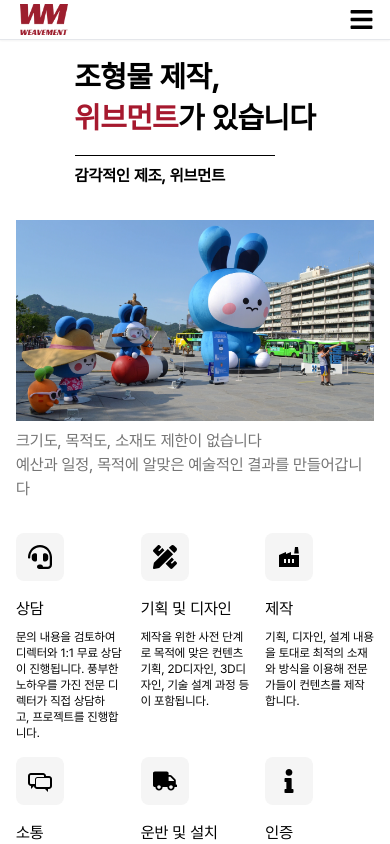
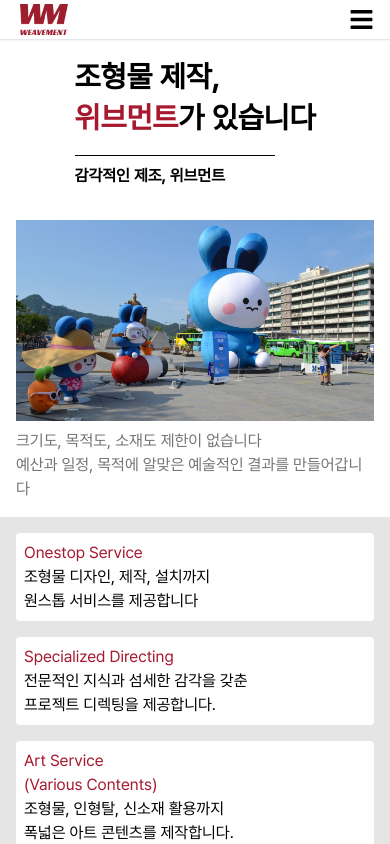
Before and after one commit to HOTGU/weavement_next_ts, a Next.js app: page /aboutus in a window 390 px wide. Shown: the top 844 px of the page. Built offline with nearby package versions, Linux system fonts and the light colour scheme.

Commit message:
about us ui 수정

```diff
--- a/components/aboutus/AboutUsClient.tsx
+++ b/components/aboutus/AboutUsClient.tsx
@@ -81,7 +81,7 @@
   const opacity = useTransform(scrollYProgress, [0.9, 1], [1, 0]);
 
   return (
-    <section ref={targetRef} className="relative z-10 mt-[-50vh] h-[300vh]">
+    <section ref={targetRef} className="relative z-10 mt-[-50vh] h-[200vh]">
       <div className="sticky top-0">
         <div className="flex justify-center">
           <motion.div style={{ scale }} className="origin-top">
@@ -199,7 +199,7 @@
   );
 
   return (
-    <section ref={targetRef} className="relative z-10 h-[600vh]">
+    <section ref={targetRef} className="relative z-10 h-[400vh]">
       <div className="sticky top-1/2 -translate-y-1/2 w-full">
         <motion.div
           style={{ scale, y, x }}
@@ -246,7 +246,7 @@
 
   const animationOffset = {
     init: 0,
-    fadeInBoxEnd: 0.15,
+    fadeInBoxEnd: 0.3,
     showText: 0.7,
     fadeOutBoxEnd: 0.8,
     fadeInTextEnd: 0.81,
@@ -311,7 +311,7 @@
   const lastTextY = useTransform(scrollYProgress, [0, 1], ["-50%", "-50%"]);
 
   return (
-    <section ref={targetRef} className="relative z-10 h-[400vh] -mt-[0vh]">
+    <section ref={targetRef} className="relative z-10 h-[200vh] -mt-[0vh]">
       <div className="sticky top-1/2">
         <motion.div
           style={{ opacity, x, y, scale }}
@@ -393,7 +393,7 @@
   );
 
   return (
-    <section className="flex flex-col items-center h-[600vh]" ref={targetRef}>
+    <section className="flex flex-col items-center h-[300vh]" ref={targetRef}>
       <div className="sticky top-[16.7vh] h-[66.8vh] px-16 text-4xl">
         <motion.div style={{ x, scale }} className="relative h-full">
           <motion.figure style={{ opacity }} className="h-full">
@@ -482,7 +482,7 @@
     <section className="mx-auto grid w-full max-w-[120rem] grid-cols-3 gap-4 md:gap-16 lg:gap-32 p-4 md:p-20 lg:p-40 ">
       {content.map(({ icon: Icon, title, text }) => (
         <div key={title} className="text-pretty">
-          <span className="mb-4 flex h-12 md:h-24 w-12 md:w-24 items-center justify-center rounded-lg bg-neutral-100">
+          <span className="mb-4 flex h-12 md:h-24 w-12 md:w-24 items-center justify-center rounded-lg bg-neutral-200">
             <Icon className="w-6 h-6 md:w-8 md:h-8" color="black" />
           </span>
           <h3 className="mb-2 text-base md:text-xl">{title}</h3>
@@ -512,7 +512,7 @@
           animate={active ? "open" : "close"}
           variants={{
             open: {
-              width: "100%",
+              width: "2%",
               height: "100%",
               top: 0,
               right: 0,
@@ -683,6 +683,32 @@
             </p>
           </div>
         </section>
+        <section className="p-4 md:p-20 lg:p-40 bg-neutral-200 space-y-4">
+          <p className="w-full bg-white p-2 rounded ">
+            <span className="text-accent">Onestop Service</span>
+            <br />
+            조형물 디자인, 제작, 설치까지
+            <br />
+            원스톱 서비스를 제공합니다
+          </p>
+          <p className="w-full bg-white p-2 rounded ">
+            <span className="text-accent pb-4">Specialized Directing</span>
+            <br />
+            전문적인 지식과 섬세한 감각을 갖춘
+            <br />
+            프로젝트 디렉팅을 제공합니다.
+          </p>
+          <p className="w-full bg-white p-2 rounded ">
+            <span className="text-accent">
+              Art Service <br />
+              (Various Contents)
+            </span>
+            <br />
+            조형물, 인형탈, 신소재 활용까지
+            <br />
+            폭넓은 아트 콘텐츠를 제작합니다.
+          </p>
+        </section>
         <MoreFeatures />
       </div>
 
```
